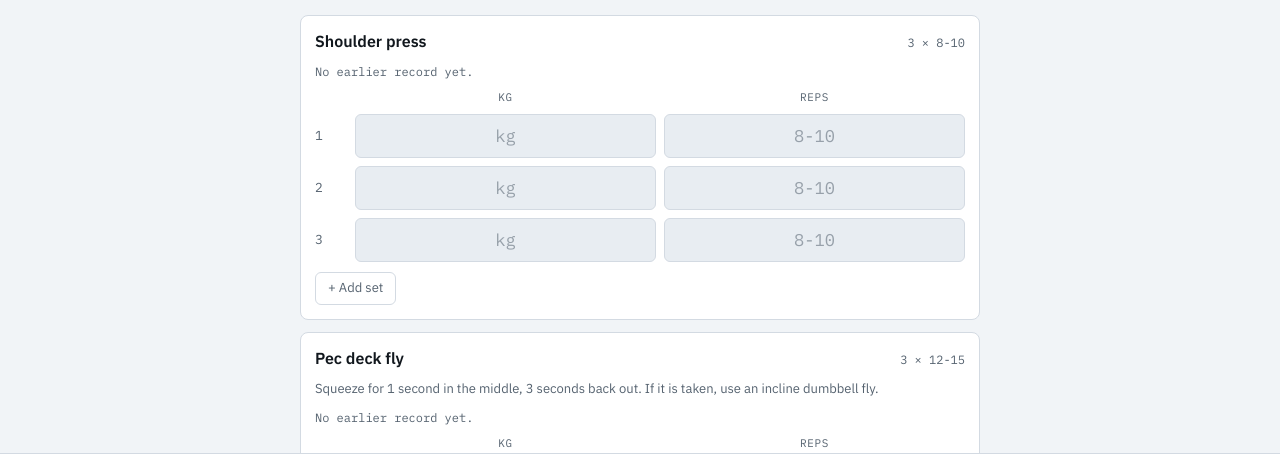
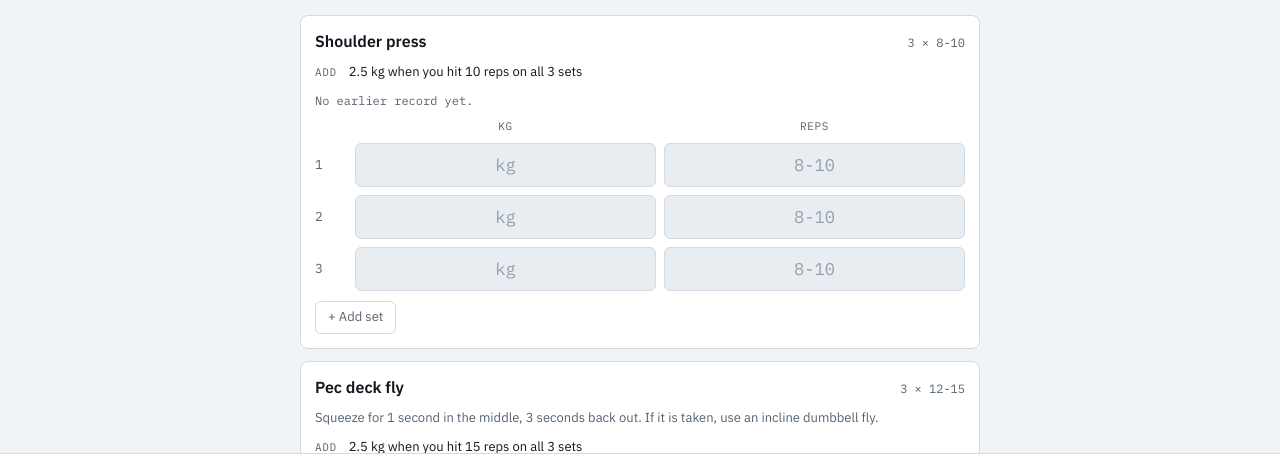
Before and after one commit to Sathvik-Shetty-1569/Split-Log, a plain HTML site: page index.html in a window 1280 px wide. Shown: the part 280-741 px from the top of the page. Drawn offline with nearby package versions, Linux system fonts and the light colour scheme.

Commit message:
Split modified

```diff
--- a/index.html
+++ b/index.html
@@ -120,6 +120,12 @@ button { cursor: pointer; }
 .inp::placeholder { color: var(--muted); opacity: .55; font-weight: 400; }
 .addset { align-self: flex-start; background: none; border: 1px solid var(--line); border-radius: 6px; padding: 6px 12px; font-size: 13px; color: var(--muted); }
 .addset:hover { color: var(--fg); border-color: var(--muted); }
+.plan { display: grid; grid-template-columns: max-content minmax(0, 1fr); gap: 3px 12px; margin: 0; font-size: 13px; }
+.plan dt { font-family: var(--mono); font-size: 11px; color: var(--muted); text-transform: uppercase; letter-spacing: .06em; padding-top: 2px; }
+.plan dd { margin: 0; overflow-wrap: anywhere; }
+.inp.warm { background: transparent; border-style: dashed; }
+.setn.w { color: var(--accent); font-weight: 600; }
+.note + .note { margin-top: -6px; }
 
 .knee { background: var(--surface); border: 1px solid var(--line); border-radius: 8px; padding: 14px; display: flex; flex-direction: column; gap: 8px; }
 .knee h3 { margin: 0; font-size: 16px; font-weight: 600; }
@@ -202,51 +208,58 @@ button { cursor: pointer; }
   "use strict";
 
   /* ---------- plan ---------- */
+  /* up = what to add when every set hits the top of the range. warm = warm-up set as a share of the working weight. */
+  var RUN_EX = [
+    { id: "wallsit", name: "Wall sit", sets: 4, lo: 30, hi: 45, timed: true, up: "a light plate on your lap",
+      cue: "Knees at about 90 degrees. Enter seconds. Stop if you feel sharp knee pain." },
+    { id: "reardelt", name: "Reverse pec deck fly (rear shoulders)", sets: 3, lo: 12, hi: 15, up: "2.5 kg", cue: "Face the pad, arms level with shoulders, squeeze your shoulder blades." },
+    { id: "forearm", name: "Forearm curl", sets: 3, lo: 12, hi: 15, up: "2.5 kg", cue: "Slow on the way down." },
+    { id: "deadhang", name: "Dead hang", sets: 3, lo: 20, hi: 40, timed: true, up: "5 s per hold",
+      cue: "Enter seconds. End the hold when your grip or form goes." }
+  ];
   var PLAN = {
     upperA: { label: "Upper A", sub: "Chest, back, arms", ex: [
-      { id: "bench", name: "Smith or flat bench press", sets: 3, lo: 6, hi: 10 },
-      { id: "incline", name: "Incline convergent press", sets: 3, lo: 8, hi: 12 },
-      { id: "pulldown", name: "Lat pulldown", sets: 3, lo: 8, hi: 12 },
-      { id: "row", name: "Seated row", sets: 3, lo: 8, hi: 12 },
-      { id: "lateral", name: "Standing lateral raise", sets: 3, lo: 12, hi: 15, cue: "Raise to shoulder height, 2-3 seconds down." },
-      { id: "preacher", name: "Preacher curl", sets: 3, lo: 10, hi: 12, cue: "Take 3 seconds going down." },
-      { id: "ohtri", name: "Overhead cable triceps extension", sets: 3, lo: 10, hi: 12 }
+      { id: "bench", name: "Smith or flat bench press", sets: 3, lo: 6, hi: 10, up: "2.5 kg" },
+      { id: "incline", name: "Incline convergent press", sets: 3, lo: 8, hi: 12, up: "2.5 kg" },
+      { id: "pulldown", name: "Lat pulldown", sets: 3, lo: 8, hi: 12, up: "2.5 kg" },
+      { id: "row", name: "Seated row", sets: 3, lo: 8, hi: 12, up: "2.5 kg" },
+      { id: "lateral", name: "Standing lateral raise", sets: 3, lo: 12, hi: 15, up: "1 to 2.5 kg", cue: "Raise to shoulder height, 2-3 seconds down." },
+      { id: "preacher", name: "Preacher curl", sets: 3, lo: 10, hi: 12, up: "2.5 kg", cue: "Take 3 seconds going down." },
+      { id: "ohtri", name: "Overhead cable triceps extension", sets: 3, lo: 10, hi: 12, up: "2.5 kg" }
     ] },
     lowerA: { label: "Lower A", sub: "Quads, hamstrings, calves", lower: true, ex: [
-      { id: "split", name: "Smith split squat", sets: 3, lo: 8, hi: 10, perLeg: true, knee: true, cue: "Right leg first. Match the left leg to the right leg's reps." },
-      { id: "hack", name: "Hack squat", sets: 3, lo: 6, hi: 10, knee: true, cue: "Feet slightly high, 3 seconds down, depth that stays pain-free." },
-      { id: "legext", name: "Leg extension", sets: 3, lo: 10, hi: 15, knee: true, cue: "Take 3 seconds going down." },
-      { id: "hamcurl", name: "Hamstring curl", sets: 3, lo: 10, hi: 12 },
-      { id: "calf", name: "Calf raise (leg press or Smith)", sets: 4, lo: 10, hi: 15, cue: "Pause 1 second at the bottom." }
+      { id: "hack", name: "Hack squat", sets: 3, lo: 8, hi: 12, knee: true, up: "1.25 kg per side", warm: { pct: 50, r: "8" },
+        cue: "Log the weight on each side. 3 seconds down, 3 seconds up, pain-free depth." },
+      { id: "split", name: "Split squat", sets: 3, lo: 8, hi: 12, perLeg: true, knee: true, unit: "lb", shared: true, up: "2.5 lb each", warm: { bw: true, r: "6" },
+        cue: "Right leg first, match the left to the right. 3 seconds down, 3 seconds up." },
+      { id: "legext", name: "Leg extension", sets: 3, lo: 10, hi: 15, knee: true, up: "2.5 kg", cue: "Take 3 seconds going down." },
+      { id: "hamcurl", name: "Hamstring curl", sets: 3, lo: 10, hi: 12, up: "2.5 kg" },
+      { id: "calf", name: "Calf raise (leg press or Smith)", sets: 4, lo: 10, hi: 15, up: "5 kg", cue: "Pause 1 second at the bottom." }
     ] },
-    calves: { label: "Run + Mini Session", sub: "Easy run, then rear shoulders and forearms",
-      note: "Easy run first, 25-35 minutes at a pace where you can still talk. Skip the run if your knee is above 3 out of 10 today. Then do these light sets, resting only 60 seconds between them.",
-      ex: [
-      { id: "reardelt", name: "Reverse pec deck fly (rear shoulders)", sets: 3, lo: 12, hi: 15, cue: "Face the pad, arms level with shoulders, squeeze your shoulder blades." },
-      { id: "forearm", name: "Forearm curl", sets: 3, lo: 12, hi: 15, cue: "Slow on the way down." }
-    ] },
-    satmini: { label: "Run + Mini Session", sub: "Easy run, then rear shoulders and forearms",
-      note: "Easy run first, 25-35 minutes at a pace where you can still talk. Skip the run if your knee is above 3 out of 10 today. Then do these light sets. Sunday is your full rest day.",
-      ex: [
-      { id: "reardelt", name: "Reverse pec deck fly (rear shoulders)", sets: 3, lo: 12, hi: 15, cue: "Face the pad, arms level with shoulders, squeeze your shoulder blades." },
-      { id: "forearm", name: "Forearm curl", sets: 3, lo: 12, hi: 15, cue: "Slow on the way down." }
-    ] },
+    calves: { label: "Run + Mini Session", sub: "Easy run, wall sit, rear shoulders, forearms, dead hang",
+      note: "Easy run first, 25-35 minutes at a talking pace. Skip the run if your knee is above 3 out of 10. Then the wall sit, then the light sets.",
+      ex: RUN_EX },
+    satmini: { label: "Run + Mini Session", sub: "Easy run, wall sit, rear shoulders, forearms, dead hang",
+      note: "Easy run first, 25-35 minutes at a talking pace. Skip the run if your knee is above 3 out of 10. Then the wall sit, then the light sets. Sunday is your full rest day.",
+      ex: RUN_EX },
     upperB: { label: "Upper B", sub: "Shoulders, arms, extra chest", ex: [
-      { id: "shpress", name: "Shoulder press", sets: 3, lo: 8, hi: 10 },
-      { id: "pecdeck", name: "Pec deck fly", sets: 3, lo: 12, hi: 15, cue: "Squeeze for 1 second in the middle, 3 seconds back out. If it is taken, use an incline dumbbell fly." },
-      { id: "assist", name: "Assisted pull-up", sets: 3, lo: 6, hi: 10, cue: "Weight is the assistance. Lower it over time." },
-      { id: "lateral", name: "Standing lateral raise", sets: 3, lo: 12, hi: 15 },
-      { id: "cablecurl", name: "Cable curl", sets: 3, lo: 12, hi: 15 },
-      { id: "dips", name: "Dips", sets: 2, lo: 8, hi: 12, cue: "Lean forward, elbows slightly out, to work the chest. Lower until upper arms are level with the floor. Weight 0 means bodyweight." },
-      { id: "ohtriB", name: "Overhead cable triceps extension", sets: 3, lo: 10, hi: 12, cue: "Take 3 seconds going down. If the cable is taken, use a dumbbell overhead extension with both hands." }
+      { id: "shpress", name: "Shoulder press", sets: 3, lo: 8, hi: 10, up: "2.5 kg" },
+      { id: "pecdeck", name: "Pec deck fly", sets: 3, lo: 12, hi: 15, up: "2.5 kg", cue: "Squeeze for 1 second in the middle, 3 seconds back out. If it is taken, use an incline dumbbell fly." },
+      { id: "assist", name: "Assisted pull-up", sets: 3, lo: 6, hi: 10, up: "-2.5 kg of assistance", cue: "Weight is the assistance. Lower it over time." },
+      { id: "lateral", name: "Standing lateral raise", sets: 3, lo: 12, hi: 15, up: "1 to 2.5 kg" },
+      { id: "cablecurl", name: "Cable curl", sets: 3, lo: 12, hi: 15, up: "2.5 kg" },
+      { id: "dips", name: "Dips", sets: 2, lo: 8, hi: 12, up: "2.5 kg", cue: "Lean forward, elbows slightly out, to work the chest. Lower until upper arms are level with the floor. Weight 0 means bodyweight." },
+      { id: "ohtriB", name: "Overhead cable triceps extension", sets: 3, lo: 10, hi: 12, up: "2.5 kg", cue: "Take 3 seconds going down. If the cable is taken, use a dumbbell overhead extension with both hands." }
     ] },
     lowerB: { label: "Lower B", sub: "Quads, back, hamstrings, calves, core", lower: true, ex: [
-      { id: "legpress", name: "Leg press", sets: 3, lo: 8, hi: 12, knee: true, cue: "Pain-free depth." },
-      { id: "split", name: "Smith split squat", sets: 3, lo: 8, hi: 10, perLeg: true, knee: true, cue: "Right leg first. Match the left leg to the right leg's reps." },
-      { id: "backext", name: "Back extension", sets: 3, lo: 10, hi: 12 },
-      { id: "hamcurl", name: "Hamstring curl", sets: 3, lo: 12, hi: 15 },
-      { id: "calf", name: "Calf raise (leg press or Smith)", sets: 4, lo: 10, hi: 15, cue: "Pause 1 second at the bottom." },
-      { id: "core", name: "Core machine or vertical leg raise", sets: 3, lo: 10, hi: 15 }
+      { id: "legpress", name: "Leg press", sets: 3, lo: 8, hi: 12, knee: true, unit: "lb", up: "5 lb per side", warm: { pct: 50, r: "8" },
+        cue: "Log the weight on each side. 3 seconds down, 3 seconds up, pain-free depth." },
+      { id: "split", name: "Split squat", sets: 3, lo: 8, hi: 12, perLeg: true, knee: true, unit: "lb", shared: true, up: "2.5 lb each", warm: { bw: true, r: "6" },
+        cue: "Right leg first, match the left to the right. 3 seconds down, 3 seconds up." },
+      { id: "backext", name: "Back extension", sets: 3, lo: 10, hi: 12, up: "2.5 kg" },
+      { id: "hamcurl", name: "Hamstring curl", sets: 3, lo: 12, hi: 15, up: "2.5 kg" },
+      { id: "calf", name: "Calf raise (leg press or Smith)", sets: 4, lo: 10, hi: 15, up: "5 kg", cue: "Pause 1 second at the bottom." },
+      { id: "core", name: "Core machine or vertical leg raise", sets: 3, lo: 10, hi: 15, up: "2.5 kg" }
     ] }
   };
   var WEEK = [
@@ -330,12 +343,14 @@ button { cursor: pointer; }
     for (var i = 0; i < ex.sets; i++) a.push({ w: "", r: "", l: "" });
     return a;
   }
+  function newDraft() { return { sets: {}, warm: {}, knee: "" }; }
   function loadDraft() {
     var id = curId();
-    draft = { sets: {}, knee: "" };
+    draft = newDraft();
     if (!id) return;
     var raw = lsGet("splitlog.draft." + id);
     if (raw) { try { var p = JSON.parse(raw); if (p && p.sets) draft = p; } catch (e) {} }
+    if (!draft.warm) draft.warm = {};
     PLAN[id].ex.forEach(function (ex) {
       if (!draft.sets[ex.id] || !draft.sets[ex.id].length) draft.sets[ex.id] = blankSets(ex);
     });
@@ -350,40 +365,59 @@ button { cursor: pointer; }
   }
 
   /* ---------- derived ---------- */
-  function lastFor(dayId, exId) {
+  var LB = 0.4536;
+  function lastFor(dayId, ex) {
     for (var i = 0; i < sessions.length; i++) {
       var s = sessions[i];
-      if (s.dayId === dayId && s.sets && s.sets[exId] && s.sets[exId].length) return s;
+      if ((s.dayId === dayId || ex.shared) && s.sets && s.sets[ex.id] && s.sets[ex.id].length) return s;
     }
     return null;
   }
+  function warmPh(dayId, ex) {
+    if (ex.warm.bw) return "BW";
+    var s = lastFor(dayId, ex), mx = 0;
+    if (s) s.sets[ex.id].forEach(function (x) { if (x.w > mx) mx = x.w; });
+    return mx ? String(Math.round(mx * ex.warm.pct / 10) / 10) : (ex.unit || "kg");
+  }
+  function wtxt(s) { return s.w ? s.w + (s.u || "kg") : "BW"; }
   function setsText(ex, arr) {
     return arr.map(function (s) {
-      return ex.perLeg ? wl(s.w) + "kg R" + s.r + "/L" + s.l : wl(s.w) + "×" + s.r;
+      if (ex.perLeg) return wtxt(s) + " R" + s.r + "/L" + s.l;
+      return wtxt(s) + "×" + s.r + (ex.timed ? "s" : "");
     }).join("   ");
   }
   function hintFor(dayId, ex) {
-    var s = lastFor(dayId, ex.id);
-    if (!s) return { text: "No earlier record yet.", go: false };
+    var s = lastFor(dayId, ex);
+    if (!s) return { text: ex.warm ? "First session: use about 70% of your old weight." : "No earlier record yet.", go: false };
     var arr = s.sets[ex.id];
     var text = "Last (" + new Date(s.ts).toLocaleDateString("en-IN", { day: "numeric", month: "short" }) + "): " + setsText(ex, arr);
     var full = arr.length >= ex.sets && arr.every(function (x) {
       return x.r >= ex.hi && (!ex.perLeg || x.l >= ex.hi);
     });
+    var go = false;
     if (full) {
-      text += ex.knee
-        ? "  Top of range hit. Add weight only if your knee stayed at 1/10 or less."
-        : "  Top of range hit. Add a little weight.";
+      var add = "Add " + ex.up + ".";
+      if (ex.knee && s.knee != null && s.knee > 3) {
+        text += "  Top of range hit, but your knee reached " + s.knee + "/10. Hold this weight.";
+      } else if (ex.knee && s.kneeNext != null && s.kneeNext > 0) {
+        text += "  Top of range hit, but your knee was " + s.kneeNext + "/10 the next morning. Hold this weight.";
+      } else if (ex.knee && s.kneeNext == null) {
+        text += "  Top of range hit. " + add + " Only if your knee stayed at 3/10 or less and was pain-free next morning.";
+      } else {
+        go = true;
+        text += "  Top of range hit. " + add;
+      }
     }
-    return { text: text, go: full };
+    return { text: text, go: go };
   }
   function volume(setsObj, dayId) {
     var total = 0;
     var day = PLAN[dayId];
     Object.keys(setsObj || {}).forEach(function (exId) {
       var ex = day && day.ex.filter(function (e) { return e.id === exId; })[0];
+      if (ex && ex.timed) return;
       setsObj[exId].forEach(function (s) {
-        total += (s.w || 0) * ((s.r || 0) + (ex && ex.perLeg ? (s.l || 0) : 0));
+        total += (s.w || 0) * (s.u === "lb" ? LB : 1) * ((s.r || 0) + (ex && ex.perLeg ? (s.l || 0) : 0));
       });
     });
     return total;
@@ -394,7 +428,7 @@ button { cursor: pointer; }
     PLAN[id].ex.forEach(function (ex) {
       (draft.sets[ex.id] || []).forEach(function (s) {
         var r = int(s.r), l = ex.perLeg ? int(s.l) : 0;
-        if (r > 0 || l > 0) { n++; vol += num(s.w) * (r + l); }
+        if (r > 0 || l > 0) { n++; if (!ex.timed) vol += num(s.w) * (ex.unit === "lb" ? LB : 1) * (r + l); }
       });
     });
     return { n: n, vol: vol };
@@ -431,42 +465,64 @@ button { cursor: pointer; }
   function exCard(dayId, ex) {
     var cols = ex.perLeg ? 3 : 2;
     var sets = draft.sets[ex.id];
+    var unit = ex.unit || "kg";
+    var repWord = ex.timed ? "sec" : "reps";
+    var wu = null;
+    if (ex.warm) { if (!draft.warm[ex.id]) draft.warm[ex.id] = { w: "", r: "", l: "" }; wu = draft.warm[ex.id]; }
     var hint = hintFor(dayId, ex);
     var grid = h("div", { "class": "grid", style: "--cols:" + cols });
 
+    function field(obj, key, ph, mode, id, label, cls) {
+      return h("input", {
+        "class": "inp" + (cls ? " " + cls : ""), id: id, type: "text", inputmode: mode, autocomplete: "off",
+        placeholder: ph, value: obj[key], "aria-label": label,
+        oninput: function (e) { obj[key] = e.target.value; persistDraft(); renderTally(); }
+      });
+    }
     function build() {
       grid.replaceChildren();
-      var head = [h("span"), h("span", { "class": "colhead", text: "kg" }),
-        h("span", { "class": "colhead", text: ex.perLeg ? "reps R" : "reps" })];
-      if (ex.perLeg) head.push(h("span", { "class": "colhead", text: "reps L" }));
+      var head = [h("span"), h("span", { "class": "colhead", text: unit }),
+        h("span", { "class": "colhead", text: ex.perLeg ? repWord + " R" : repWord })];
+      if (ex.perLeg) head.push(h("span", { "class": "colhead", text: repWord + " L" }));
       head.forEach(function (c) { grid.append(c); });
+      if (wu) {
+        var wb = "in-" + dayId + "-" + ex.id + "-warm";
+        var wField = field(wu, "w", warmPh(dayId, ex), "decimal", wb + "-w", ex.name + ", warm-up, " + unit, "warm");
+        wField.setAttribute("data-wex", ex.id);
+        var wrow = [
+          h("span", { "class": "setn w", title: "Warm-up set", text: "W" }),
+          wField,
+          field(wu, "r", ex.warm.r, "numeric", wb + "-r", ex.name + ", warm-up, " + repWord, "warm")
+        ];
+        if (ex.perLeg) wrow.push(field(wu, "l", ex.warm.r, "numeric", wb + "-l", ex.name + ", warm-up, " + repWord + " left", "warm"));
+        wrow.forEach(function (c) { grid.append(c); });
+      }
       sets.forEach(function (s, i) {
         var base = "in-" + dayId + "-" + ex.id + "-" + i;
-        function field(key, ph, mode, sfx) {
-          return h("input", {
-            "class": "inp", id: base + "-" + sfx, type: "text", inputmode: mode, autocomplete: "off",
-            placeholder: ph, value: s[key], "aria-label": ex.name + ", set " + (i + 1) + ", " + sfx,
-            oninput: function (e) { s[key] = e.target.value; persistDraft(); renderTally(); }
-          });
-        }
         var repPh = ex.lo + "-" + ex.hi;
+        var nm = ex.name + ", set " + (i + 1) + ", ";
         var row = [
           h("span", { "class": "setn", text: String(i + 1) }),
-          field("w", "kg", "decimal", "kg"),
-          field("r", repPh, "numeric", "reps")
+          field(s, "w", unit, "decimal", base + "-kg", nm + unit),
+          field(s, "r", repPh, "numeric", base + "-reps", nm + repWord)
         ];
-        if (ex.perLeg) row.push(field("l", repPh, "numeric", "repsL"));
+        if (ex.perLeg) row.push(field(s, "l", repPh, "numeric", base + "-repsL", nm + repWord + " left"));
         row.forEach(function (c) { grid.append(c); });
       });
     }
     build();
 
+    var planRows = [];
+    if (ex.warm) planRows.push(h("dt", { text: "Warm-up" }), h("dd", { text: (ex.warm.bw ? "Bodyweight" : ex.warm.pct + "% of your working weight") + ", " + ex.warm.r + " reps" + (ex.perLeg ? " per leg" : "") }));
+    planRows.push(h("dt", { text: "Add" }), h("dd", { text: ex.up + " when you hit " + ex.hi + (ex.timed ? " s" : " reps") + " on all " + ex.sets + " sets" }));
+
     return h("article", { "class": "ex" },
       h("div", { "class": "exhead" },
         h("h3", { text: ex.name }),
-        h("span", { "class": "target", text: ex.sets + " × " + ex.lo + "-" + ex.hi + (ex.perLeg ? " /leg" : "") })
+        h("span", { "class": "target", text: ex.sets + " × " + ex.lo + "-" + ex.hi + (ex.timed ? " s" : "") + (ex.perLeg ? " /leg" : "") })
       ),
       ex.cue ? h("p", { "class": "cue", text: ex.cue }) : null,
+      planRows.length ? h("dl", { "class": "plan" }, planRows) : null,
       h("p", { "class": "hint" + (hint.go ? " go" : ""), "data-ex": ex.id, text: hint.text }),
       grid,
       h("button", { "class": "addset", type: "button", onclick: function () {
@@ -496,6 +552,10 @@ button { cursor: pointer; }
       body.append(h("div", { "class": "note" },
         h("strong", { text: "Warm-up. " }),
         "5 minutes of walking or a bike, then banded lateral walks, 2-3 sets of 15 steps per side. Keep knee pain at 3 out of 10 or lower."
+      ));
+      body.append(h("div", { "class": "note" },
+        h("strong", { text: "Knee plan. " }),
+        "Lifts with a W row: 1 warm-up set, then 3 working sets at the same weight. Weeks 1-2: use about 70% of your old weights."
       ));
     } else if (day.note) {
       body.append(h("div", { "class": "note" }, h("strong", { text: "Today. " }), day.note));
@@ -532,6 +592,8 @@ button { cursor: pointer; }
       var el = document.querySelector('.hint[data-ex="' + ex.id + '"]');
       if (!el) return;
       var hint = hintFor(id, ex);
+      var wi = ex.warm ? document.querySelector('.inp.warm[data-wex="' + ex.id + '"]') : null;
+      if (wi) wi.placeholder = warmPh(id, ex);
       el.textContent = hint.text;
       el.className = "hint" + (hint.go ? " go" : "");
     });
@@ -571,7 +633,9 @@ button { cursor: pointer; }
           day.ex.forEach(function (ex) {
             var arr = s.sets && s.sets[ex.id];
             if (!arr || !arr.length) return;
-            bodyEl.append(h("div", { "class": "hx" }, h("span", { "class": "n", text: ex.name }), h("span", { "class": "s", text: setsText(ex, arr) })));
+            var wm = s.warm && s.warm[ex.id];
+            bodyEl.append(h("div", { "class": "hx" }, h("span", { "class": "n", text: ex.name }),
+              h("span", { "class": "s", text: (wm ? "W " + setsText(ex, [wm]) + "   |   " : "") + setsText(ex, arr) })));
           });
         }
         if (day && day.lower) {
@@ -621,18 +685,25 @@ button { cursor: pointer; }
     var id = curId();
     if (!id || saving) return;
     var day = PLAN[id];
-    var out = {}, n = 0;
+    var out = {}, warmOut = {}, n = 0;
     day.ex.forEach(function (ex) {
       var arr = [];
-      (draft.sets[ex.id] || []).forEach(function (s) {
+      function mk(s) {
         var r = int(s.r), l = ex.perLeg ? int(s.l) : 0;
-        if (r > 0 || l > 0) arr.push(ex.perLeg ? { w: num(s.w), r: r, l: l } : { w: num(s.w), r: r });
-      });
+        if (!(r > 0 || l > 0)) return null;
+        var o = { w: num(s.w), r: r };
+        if (ex.perLeg) o.l = l;
+        if (ex.unit === "lb") o.u = "lb";
+        return o;
+      }
+      (draft.sets[ex.id] || []).forEach(function (s) { var o = mk(s); if (o) arr.push(o); });
       if (arr.length) { out[ex.id] = arr; n += arr.length; }
+      var wo = ex.warm && draft.warm && draft.warm[ex.id] ? mk(draft.warm[ex.id]) : null;
+      if (wo) warmOut[ex.id] = wo;
     });
     if (!n) { toast("Log at least one set with reps first.", true); return; }
     var doc = {
-      ts: Date.now(), dayId: id, label: day.label, sets: out,
+      ts: Date.now(), dayId: id, label: day.label, sets: out, warm: warmOut,
       knee: day.lower && draft.knee !== "" ? Number(draft.knee) : null,
       kneeNext: null
     };
@@ -641,7 +712,7 @@ button { cursor: pointer; }
     store.save(doc).then(function () {
       saving = false;
       lsDel("splitlog.draft." + id);
-      draft = { sets: {}, knee: "" };
+      draft = newDraft();
       loadDraft();
       renderDay();
       renderTally();
```
